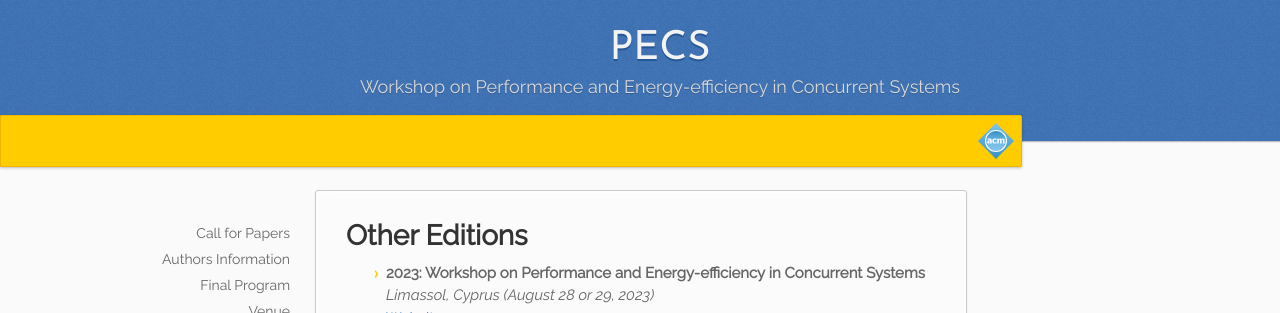
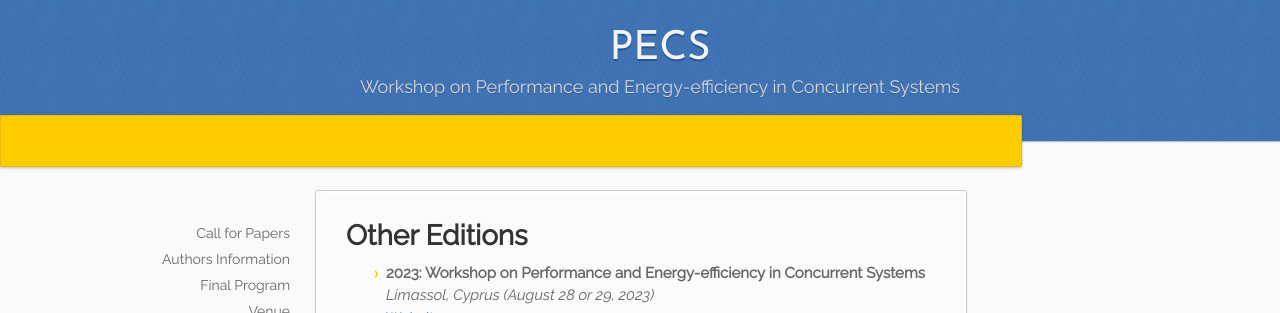
Before and after one commit to pecs-workshop/pecs-workshop.github.io, a Jekyll site: the page built from editions.md, in a window 1280 px wide. Shown: the top 313 px of the page. Built offline with Jekyll 4.4.1, drawn with Linux system fonts in a browser that asks for light colours.

Commit message:
[2023] removed acm logo
Signed-off-by: Romolo Marotta <romolo.marotta@gmail.com>

```diff
--- a/_layouts/default.html
+++ b/_layouts/default.html
@@ -46,7 +46,7 @@
     {%- if page.collection -%}
     <span id="dates">{{ edition.venue }} &bullet; {{ edition.dates }}</span>
     {%- endif -%}
-    <span id="logo"></span>
+    <!--<span id="logo"></span>-->
     <a class="button menubutton" id="menubutton" onclick="slide();"><img style="height:15px;" src="{{ '/assets/img/menu.svg' | relative_url }}"/></a>
 </div><!-- end banner -->
 
```
